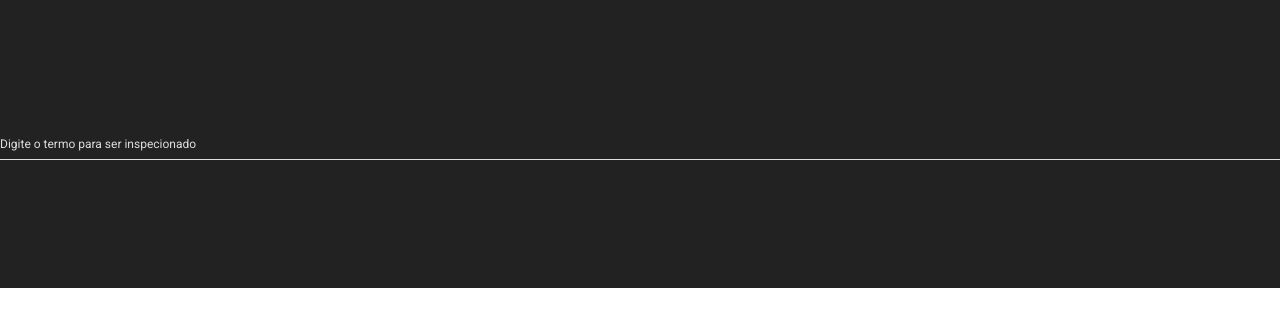
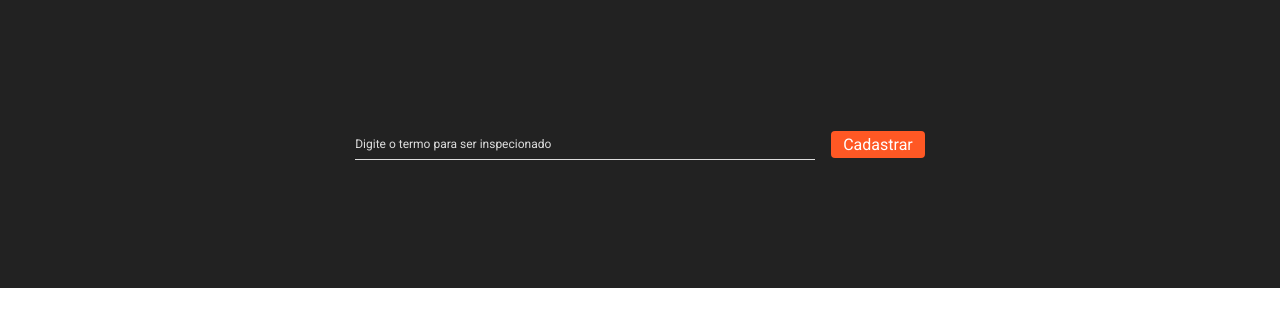
Before and after one commit to wellingtondw/axur, a React app: page / in a window 1280 px wide. Shown: the top 326 px of the page. Built offline with nearby package versions, Linux system fonts and the light colour scheme.

Commit message:
create button component

```diff
--- /dev/null
+++ b/src/components/Button/index.tsx
@@ -0,0 +1,10 @@
+import React, { useState, useCallback, ButtonHTMLAttributes } from 'react';
+import * as S from './styles';
+
+type ButtonProps = ButtonHTMLAttributes<HTMLButtonElement>;
+
+const Input: React.FC<ButtonProps> = ({ children, ...rest }) => {
+  return <S.Button {...rest}>{children}</S.Button>;
+};
+
+export default Input;
--- /dev/null
+++ b/src/components/Button/styles.ts
@@ -0,0 +1,14 @@
+import styled, { css } from 'styled-components';
+
+export const Button = styled.button`
+  border: none;
+  background: #ff5824;
+  color: #fff;
+  padding: 4px 12px;
+  border-radius: 4px;
+  transition: background-color linear 0.2s;
+
+  &:hover {
+    background: #ff6333;
+  }
+`;
--- a/src/components/Input/index.tsx
+++ b/src/components/Input/index.tsx
@@ -1,9 +1,15 @@
 import React, { InputHTMLAttributes, useState, useCallback } from 'react';
 import * as S from './styles';
 
-type InputProps = InputHTMLAttributes<HTMLInputElement>;
+type InputProps = {
+  inputContainerStyle?: object;
+} & InputHTMLAttributes<HTMLInputElement>;
 
-const Input: React.FC<InputProps> = ({ value, ...rest }) => {
+const Input: React.FC<InputProps> = ({
+  value,
+  inputContainerStyle,
+  ...rest
+}) => {
   const [isFocused, setIsFocused] = useState(false);
   const [isFilled, setIsFilled] = useState(false);
 
@@ -22,6 +28,7 @@ const Input: React.FC<InputProps> = ({ value, ...rest }) => {
       isFocused={isFocused}
       isFilled={isFilled}
       data-testid="input-container"
+      style={inputContainerStyle}
     >
       <S.Input
         {...rest}
--- a/src/pages/Home/index.tsx
+++ b/src/pages/Home/index.tsx
@@ -17,7 +17,9 @@ const Home: React.FC = () => {
           placeholder="Digite o termo para ser inspecionado"
           onChange={e => handleInputChange(e)}
           value={inputValue}
+          inputContainerStyle={{ maxWidth: 460 }}
         />
+        <S.Button>Cadastrar</S.Button>
       </S.Wrapper>
     </S.HeaderContainer>
   );
--- a/src/pages/Home/styles.ts
+++ b/src/pages/Home/styles.ts
@@ -1,4 +1,6 @@
 import styled from 'styled-components';
+
+import Btn from '../../components/Button';
 
 export const Container = styled.div``;
 
@@ -14,4 +16,11 @@ export const HeaderContainer = styled.div`
 export const Wrapper = styled.div`
   width: 100%;
   max-width: 1288px;
+  display: flex;
+  align-items: center;
+  justify-content: center;
 `;
+
+export const Button = styled(Btn)`
+  margin-left: 16px;
+`;
```
Also changed, not shown: src/components/Button/test.tsx (added, +38 -0 lines), 1 other file (tests, documents, lock files or other folders).
